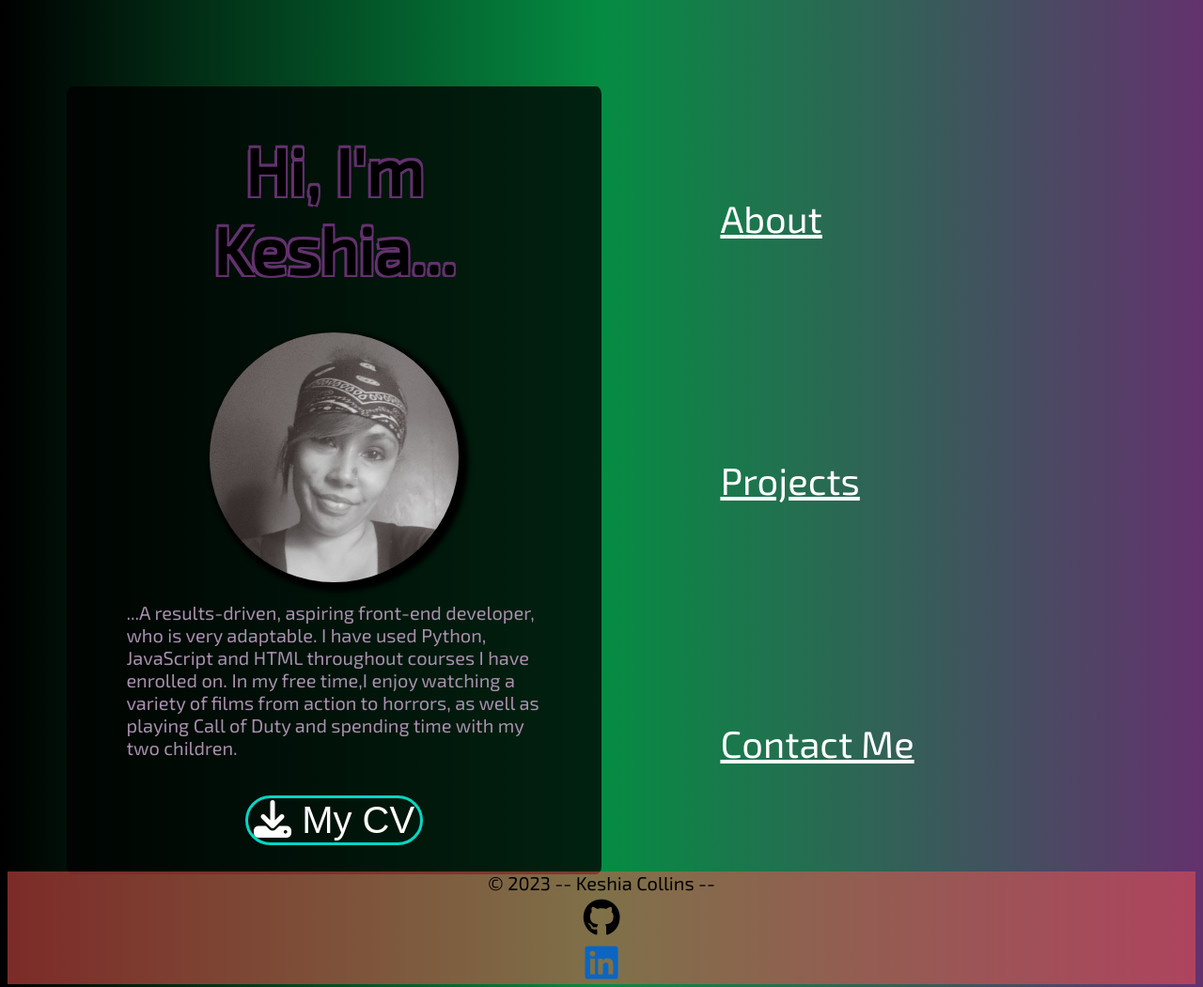
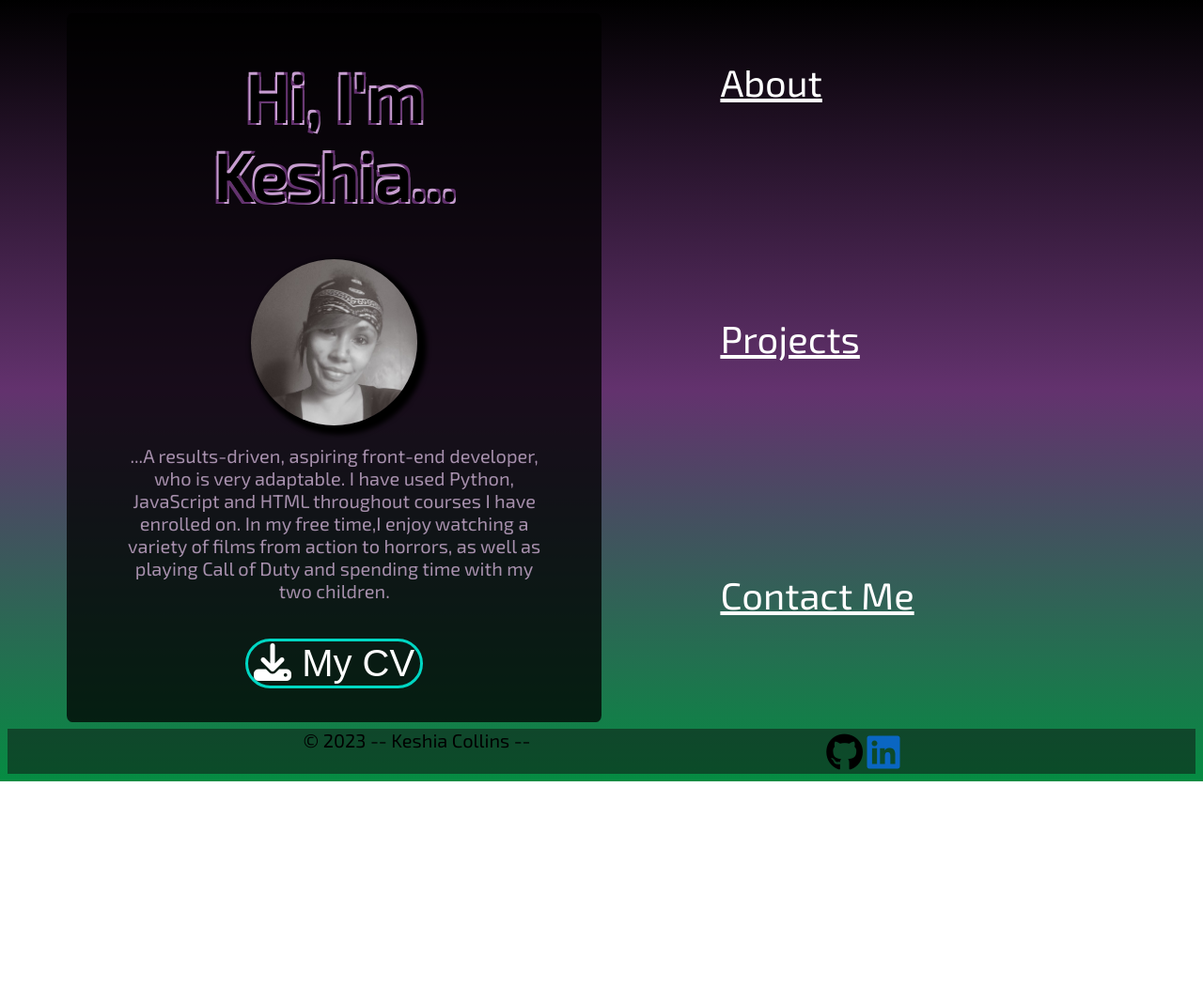
Before and after one commit to Keshia-90/keshiaPortfolio, a plain HTML site: page index.html in a window 1280 px wide. Shown: the whole page at 94% size. After the commit the page ends 832 px from the top, so only its background shows below. Drawn offline with Linux system fonts and the light colour scheme.

Commit message:
adjusted landing page

```diff
--- a/portfolio.html
+++ b/index.html
@@ -39,8 +39,10 @@
     <br>
     <br>
 <footer>© 2023 -- Keshia Collins --
+    <div id="socials">
     <a href = "https://github.com/Keshia-90" target="_blank"><i class="fa-brands fa-github" id="github"></i></a>
     <a href = "https://www.linkedin.com/in/keshia-collins-633883236" target="_blank"><i class="fa-brands fa-linkedin" id="linkedin"></i></a>
+    </div>
 </footer>
 </body>
 </html>
--- a/portfolio.css
+++ b/portfolio.css
@@ -1,14 +1,16 @@
 @import url('https://fonts.googleapis.com/css2?family=Abel&family=Exo+2&display=swap');
+
+
 
 body{
     font-family: 'Exo 2', sans-serif;
-    background: linear-gradient(0.25turn, #000, #058C42, #63326e);
+background: linear-gradient(0.5turn, #000, #63326e,  #058C42 );
 }
 
 h1{
-    text-align: center;
-    font-size: 70px;
-    text-shadow: -2px -3px 0 #63326e, 2px -3px 0 #63326e, -3px 2px 0 #63326e, 2px 2px 0 #63326e;
+text-align: center;
+font-size: 70px;
+text-shadow: -2px -3px 0 #c69dcf, 2px -3px 0 #63326e, -3px 2px 0 #63326e, 2px 2px 0 #c69dcf;
 }
 
 h2{
@@ -46,12 +48,13 @@ header{
 #hero{
     grid-area: hero;
     border-radius: 50%;
-    height: 60%;
-    width: 60%;
+    height: 40%;
+    width: 40%;
     box-shadow: 5px 5px 5px 5px #000000;
 }
 
 #paraH{
+    text-align: center;
     grid-area: paraH;
     color: #a790ad;
     font-size: 20px;
@@ -63,21 +66,21 @@ header{
 
 footer{
     position: relative;
-    bottom: -5px;;
     width: 100%;
-    height: 5%;
     grid-area: footer;
     text-align: center;
     font-size: 20px;
-    background-color: #f9554f7f;
+    background-color: #0e0c0f7f;
     display:flex;
     justify-content: center;
-    flex-direction: column;
+    flex-direction: row;
+    justify-content: space-evenly;
 }
 
 #about-section{
+    margin-top: -10%;
     margin-left: 10%;
-    padding: 0% 10% 5% 10%;
+    padding: 0% 10% 5.7% 10%;
     display: flex;
     flex-direction: column;
     flex-wrap: nowrap;
@@ -93,6 +96,7 @@ a{
 }
 
 #navbar {
+    margin-top: -40%;
     display: flex;
     flex-direction: column;
     justify-content:space-around;
```
Also changed, not shown: 1 other file.
